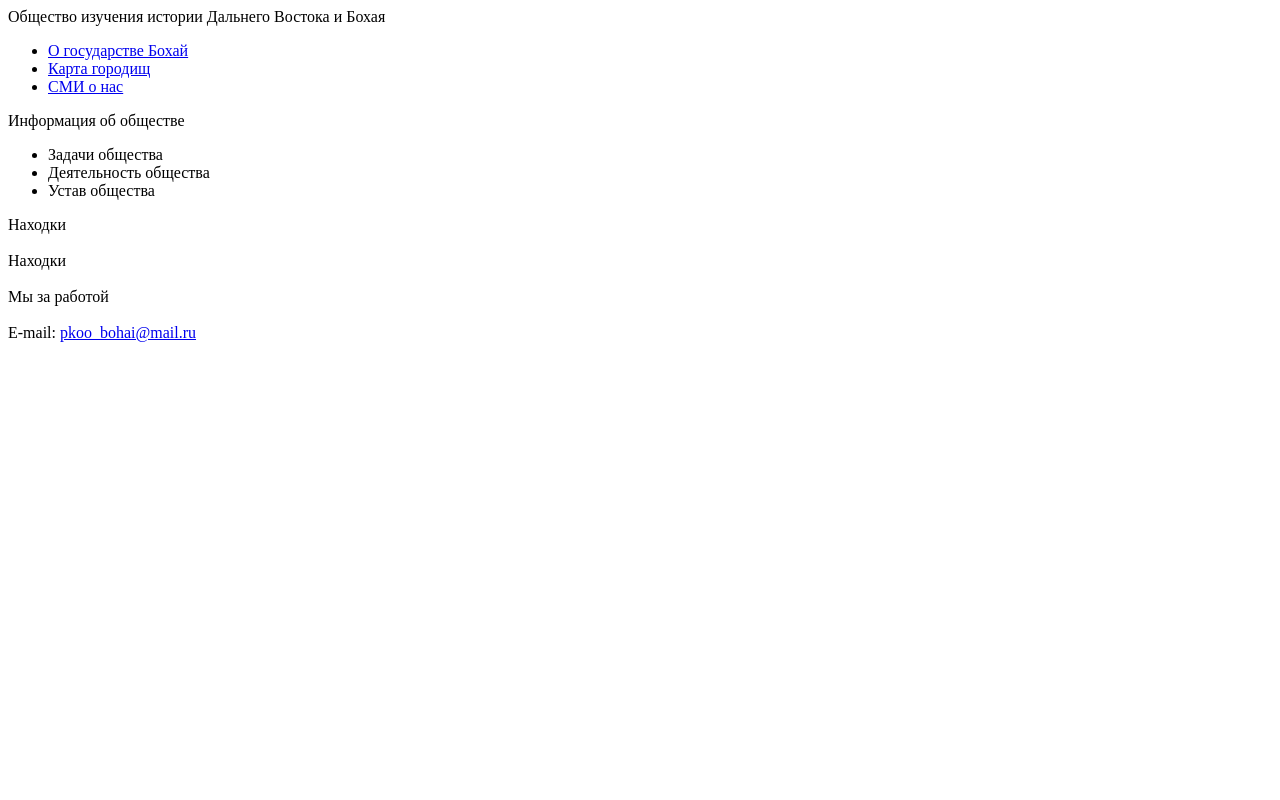
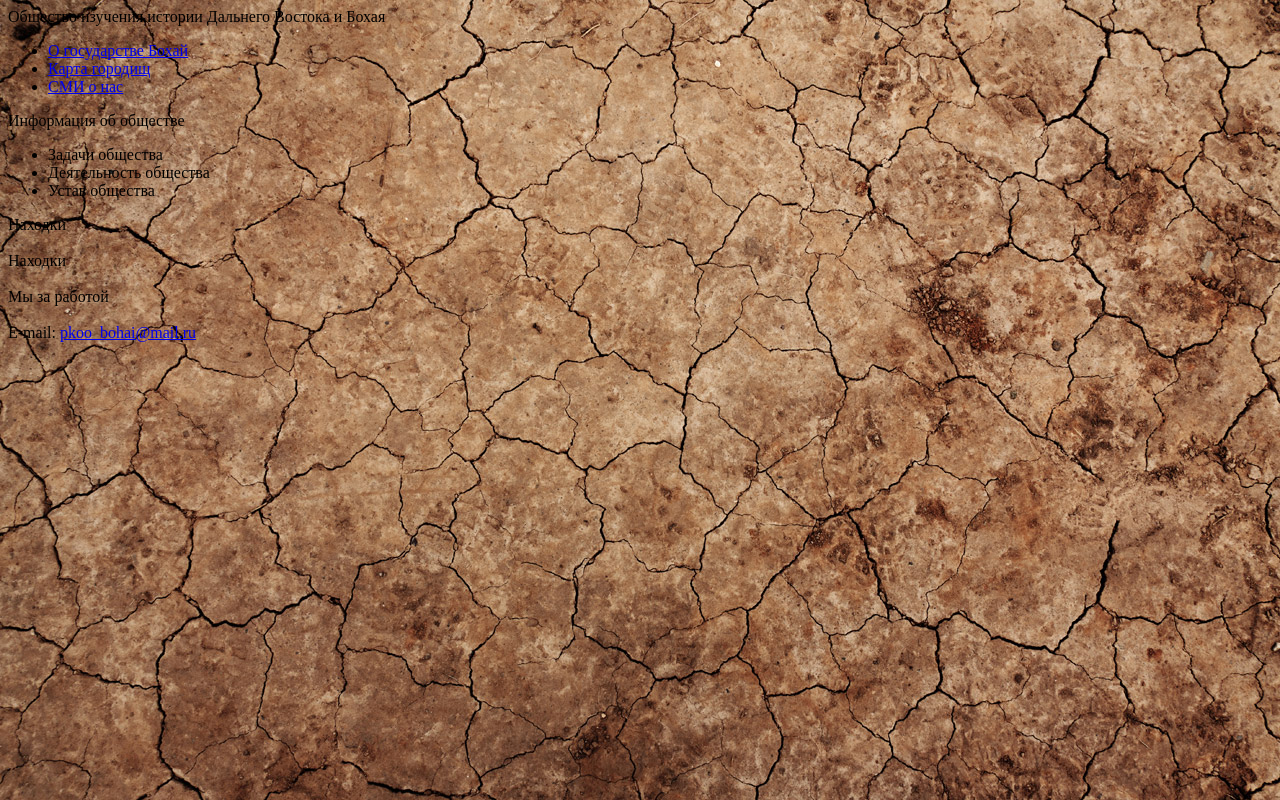
Before and after one commit to gargouill/bohaistudy.ru, a plain HTML site: page index.html in a window 1280 px wide. Drawn offline with Linux system fonts and the light colour scheme.

Commit message:
added background

```diff
--- a/index.html
+++ b/index.html
@@ -3,7 +3,7 @@
 	<head>
 		<title>Общество изучения истории Дальнего Востока и Бохая</title>
 	</head>
-	<body>
+	<body background="images/cracked-earth-texture.jpg">
 		<header>Общество изучения истории Дальнего Востока и Бохая</header>
 		<nav>
 			<ul>
```
